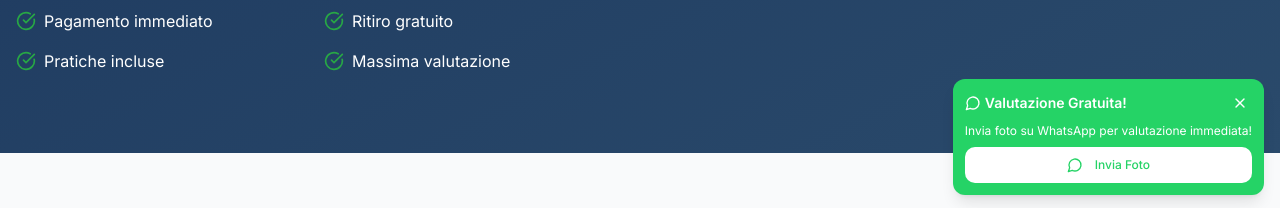
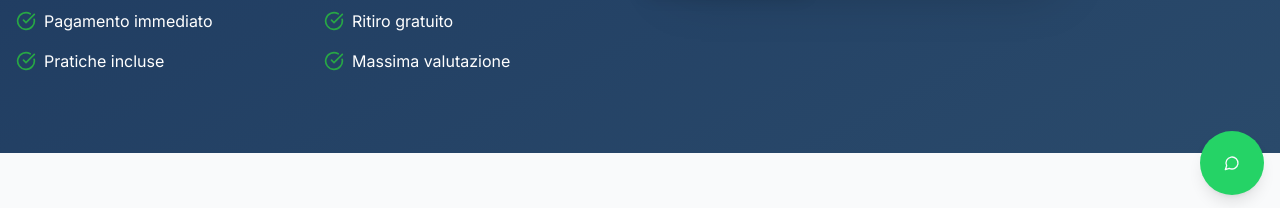
Before and after one commit to SandroHub013/AutoMultiserviceSaS, a Next.js app: page / in a window 1280 px wide. Shown: the part 589-797 px from the top of the page. Built offline with nearby package versions, Linux system fonts and the light colour scheme.

Commit message:
Simplify WhatsApp banner to icon only and add poster images for iOS video compatibility

```diff
--- a/app/page.tsx
+++ b/app/page.tsx
@@ -234,6 +234,7 @@ export default function HomePage() {
                   preload="metadata"
                   playsInline
                   muted
+                  poster="/placeholder.svg?height=400&width=600&text=Anteprima+Video"
                   className="rounded-lg shadow-2xl transform hover:scale-105 transition-transform duration-500"
                 >
                   <source src="/ANTOPRESENTAZIONE.mp4" type="video/mp4" />
@@ -466,6 +467,7 @@ export default function HomePage() {
                   preload="metadata"
                   playsInline
                   muted
+                  poster="/placeholder.svg?height=400&width=500&text=Anteprima+Video"
                   className="rounded-lg shadow-lg transform hover:scale-105 transition-transform duration-500"
                 >
                   <source src="/BMW.mp4" type="video/mp4" />
@@ -560,6 +562,7 @@ export default function HomePage() {
                 preload="metadata"
                 playsInline
                 muted
+                poster="/placeholder.svg?height=300&width=400&text=Anteprima+Video"
                 className="w-full max-w-lg rounded-lg shadow-lg"
               >
                 <source src="/COSTANTINO.MP4" type="video/mp4" />
--- a/components/whatsapp-banner.tsx
+++ b/components/whatsapp-banner.tsx
@@ -2,7 +2,7 @@
 
 import { useState, useEffect } from "react"
 import { Button } from "@/components/ui/button"
-import { MessageCircle, X } from "lucide-react"
+import { MessageCircle } from "lucide-react"
 
 export function WhatsAppBanner() {
   const [isVisible, setIsVisible] = useState(false)
@@ -19,36 +19,17 @@ export function WhatsAppBanner() {
 
   return (
     <>
-      {/* Banner Desktop - Piccolo in basso a destra */}
+      {/* Pulsante Desktop - Piccolo in basso a destra */}
       <div className="fixed bottom-4 right-4 z-50 hidden md:block">
-        <div className="bg-[#25D366] text-white p-3 rounded-lg shadow-lg max-w-xs animate-bounce">
-          <div className="flex items-center justify-between mb-2">
-            <div className="flex items-center space-x-1">
-              <MessageCircle className="h-4 w-4" />
-              <span className="font-semibold text-sm">Valutazione Gratuita!</span>
-            </div>
-            <Button
-              size="sm"
-              variant="ghost"
-              className="text-white hover:bg-[#20BA5A] p-0.5 h-6 w-6"
-              onClick={() => setIsVisible(false)}
-            >
-              <X className="h-3 w-3" />
-            </Button>
-          </div>
-          <p className="text-xs mb-2">Invia foto su WhatsApp per valutazione immediata!</p>
-          <Button
-            size="sm"
-            className="w-full bg-white text-[#25D366] hover:bg-gray-100 text-xs py-1.5"
-            onClick={() => {
-              window.open("https://wa.me/393387487512?text=Ciao! Vorrei una valutazione per il mio veicolo", "_blank")
-              setIsVisible(false)
-            }}
-          >
-            <MessageCircle className="h-3 w-3 mr-1" />
-            Invia Foto
-          </Button>
-        </div>
+        <Button
+          size="lg"
+          className="bg-[#25D366] hover:bg-[#20BA5A] rounded-full w-16 h-16 shadow-lg animate-pulse"
+          onClick={() =>
+            window.open("https://wa.me/393387487512?text=Ciao! Vorrei informazioni sui vostri servizi", "_blank")
+          }
+        >
+          <MessageCircle className="h-8 w-8" />
+        </Button>
       </div>
 
       {/* Pulsante Mobile Fisso */}
@@ -63,31 +44,6 @@ export function WhatsAppBanner() {
           <MessageCircle className="h-8 w-8" />
         </Button>
       </div>
-
-      {/* Banner Bottom Mobile */}
-      <div className="fixed bottom-4 left-4 right-4 z-40 md:hidden">
-        <div className="bg-[#25D366] text-white p-3 rounded-lg shadow-lg">
-          <div className="flex items-center justify-between">
-            <div className="flex items-center space-x-2">
-              <MessageCircle className="h-5 w-5" />
-              <div>
-                <div className="font-semibold text-sm">Valutazione Gratuita</div>
-                <div className="text-xs">Invia foto su WhatsApp</div>
-              </div>
-            </div>
-            <Button
-              size="sm"
-              className="bg-white text-[#25D366] hover:bg-gray-100 text-xs px-3"
-              onClick={() => {
-                window.open("https://wa.me/393387487512?text=Vorrei una valutazione per il mio veicolo", "_blank")
-                setIsVisible(false)
-              }}
-            >
-              Invia
-            </Button>
-          </div>
-        </div>
-      </div>
     </>
   )
 }
```
